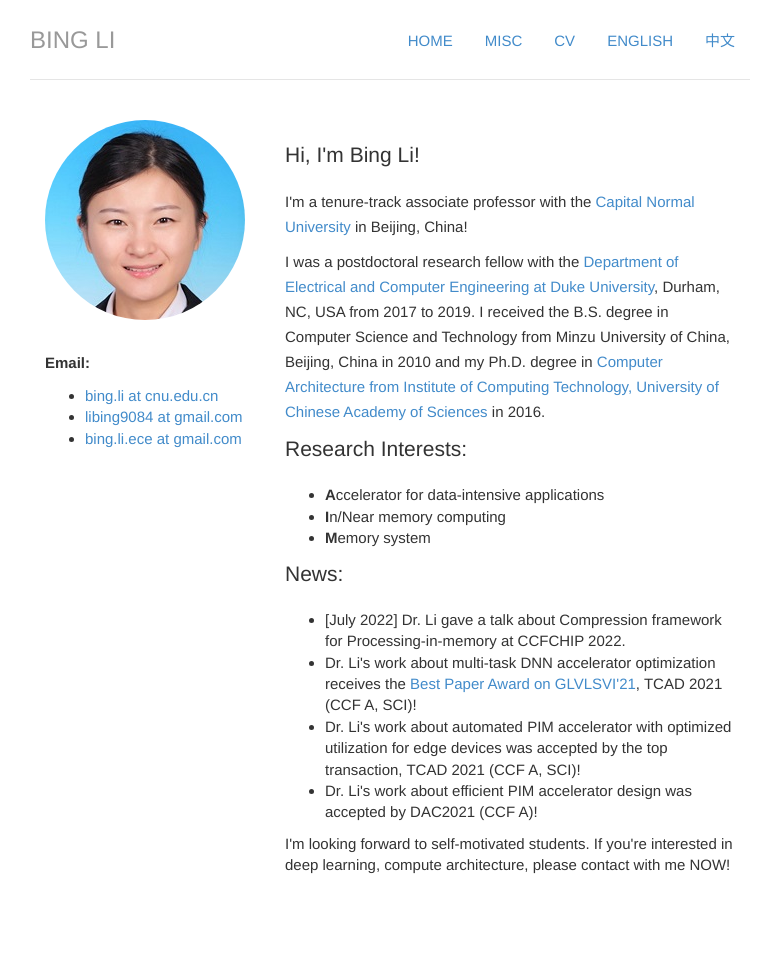
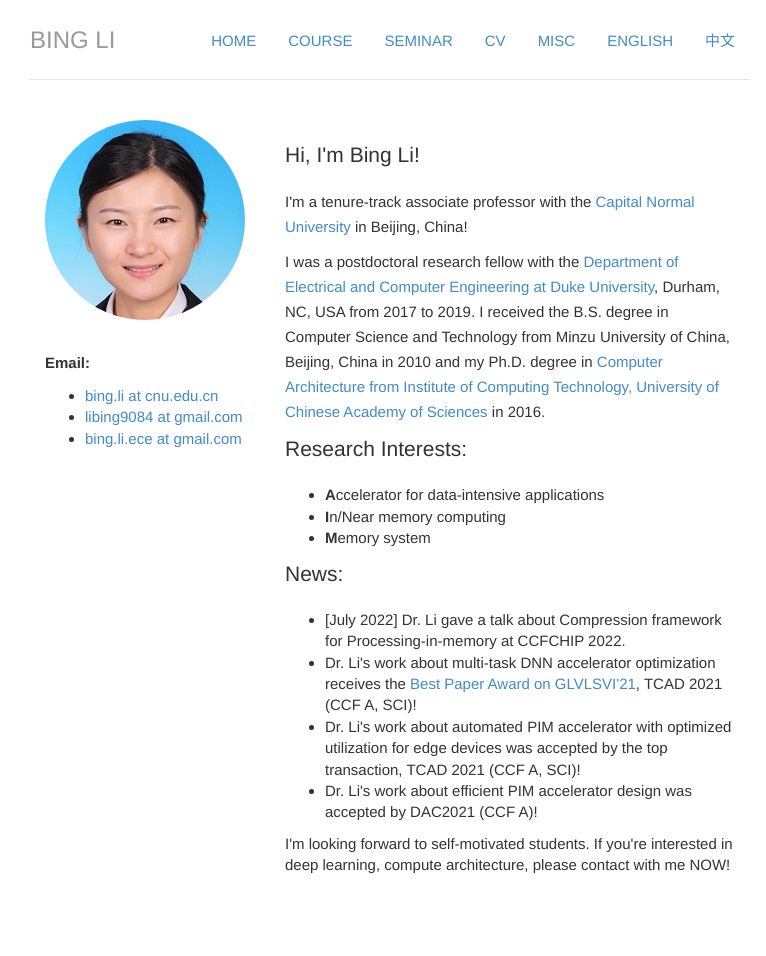
Before and after one commit to libingict/libingict.github.io, a Jekyll site: the page built from index.html, in a window 1280 px wide. Shown: the whole page, without its empty margins (250-1016 px from the left). Built offline with Jekyll 4.4.1, drawn with Linux system fonts in a browser that asks for light colours.

Commit message:
Add files via upload
update index_cn and index, add course and seminar

```diff
--- a/index.html
+++ b/index.html
@@ -13,13 +13,16 @@ cv: passive
 <div class="header">
     <ul class="nav nav-pills pull-right">
           <li><a href="/" title = "Home">Home</a></li>
+          <li><a href="/teaching/index_cn.html">Course</a></li>
+          <li><a href="/teaching/seminar.html">Seminar</a></li>
+          <li><a href="/cv">CV</a></li>
           <li><a href="/about">Misc</a></li>
-          <li><a href="/cv">CV</a></li>
           <li ><a href="#">English</a></li>
           <li ><a href="index_cn.html"> 中文</a></li>
     </ul>
     <h3 class="text-muted"><a href="/">Bing Li</a></h3>
-</div><!--header -->
+</div>
+</header>
 <div class="row marketing">
   <div class="col-sm-4">
     <img  class="img-circle avatar" alt="Bing Li" src="img/bingli-photo.jpg">
--- a/index_cn.html
+++ b/index_cn.html
@@ -13,6 +13,7 @@ cv: passive
 <div class="header">
     <ul class="nav nav-pills pull-right">
           <li><a href="index_cn.html" title = "Home">主页</a></li>
+          <li><a href="/teaching/index_cn.html">课程主页</a></li>
           <li><a href="/cv/index_cn.html">简历</a></li>
           <li><a href="/about/index_cn.html">相关链接</a></li>
           <li><a href="index.html">English</a></li>
```
